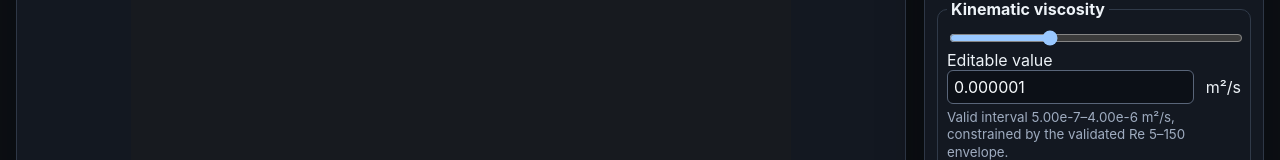
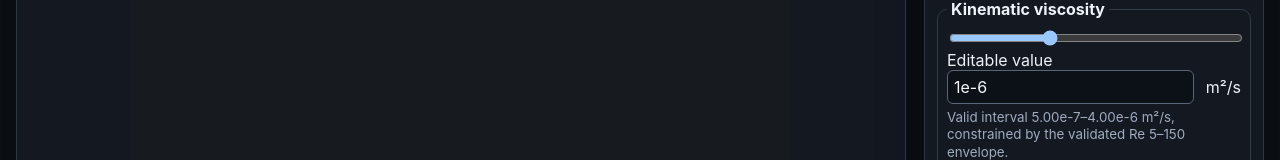
Before and after one commit to barnabyg/cfdVisualise, a Preact app: page / in a window 1280 px wide. Shown: the part 597-757 px from the top of the page. Built offline with nearby package versions, Linux system fonts and the light colour scheme.

Commit message:
fix(ui): limit editable value precision
Bind the controls through a formatted text draft so worker-owned scenario numbers do not expose their full floating-point precision.

```diff
--- a/src/ui/instrument-app.tsx
+++ b/src/ui/instrument-app.tsx
@@ -1,4 +1,4 @@
-import { useEffect, useMemo, useState } from "preact/hooks";
+import { useEffect, useMemo, useRef, useState } from "preact/hooks";
 
 import {
   coupledPhysicalIntervals,
@@ -314,6 +314,15 @@ function PhysicalControl(props: {
   readonly onChange: (value: number) => void;
 }) {
   const logarithmicPosition = Math.log(props.value / props.interval[0]) / Math.log(props.interval[1] / props.interval[0]);
+  const formattedValue = formatEditableNumber(props.value);
+  const [editableValue, setEditableValue] = useState(formattedValue);
+  const previousFormattedValue = useRef(formattedValue);
+  useEffect(() => {
+    if (previousFormattedValue.current === formattedValue) return;
+    previousFormattedValue.current = formattedValue;
+    setEditableValue(formattedValue);
+  }, [formattedValue]);
+
   return (
     <fieldset class={styles.control}>
       <legend>{props.label}</legend>
@@ -338,8 +347,15 @@ function PhysicalControl(props: {
           min={props.interval[0]}
           max={props.interval[1]}
           step="any"
-          value={props.value}
-          onChange={(event) => props.onChange(Number(event.currentTarget.value))}
+          value={editableValue}
+          onChange={(event) => {
+            const nextValue = event.currentTarget.value;
+            setEditableValue(nextValue);
+            props.onChange(Number(nextValue));
+          }}
+          onBlur={(event) => {
+            setEditableValue(formatEditableNumber(Number(event.currentTarget.value)));
+          }}
         />
         <span>{props.unit}</span>
       </div>
@@ -455,3 +471,10 @@ function regimeLabel(regime: EngineSummary["regime"]): string {
 function formatNumber(value: number): string {
   return value < 0.001 ? value.toExponential(2) : value.toPrecision(3);
 }
+
+function formatEditableNumber(value: number): string {
+  const rounded = Number(value.toPrecision(3));
+  return rounded !== 0 && Math.abs(rounded) < 0.001
+    ? rounded.toExponential()
+    : String(rounded);
+}
```
Also changed, not shown: tests/browser/editable-value-precision.e2e.ts (added, +25 -0 lines).
